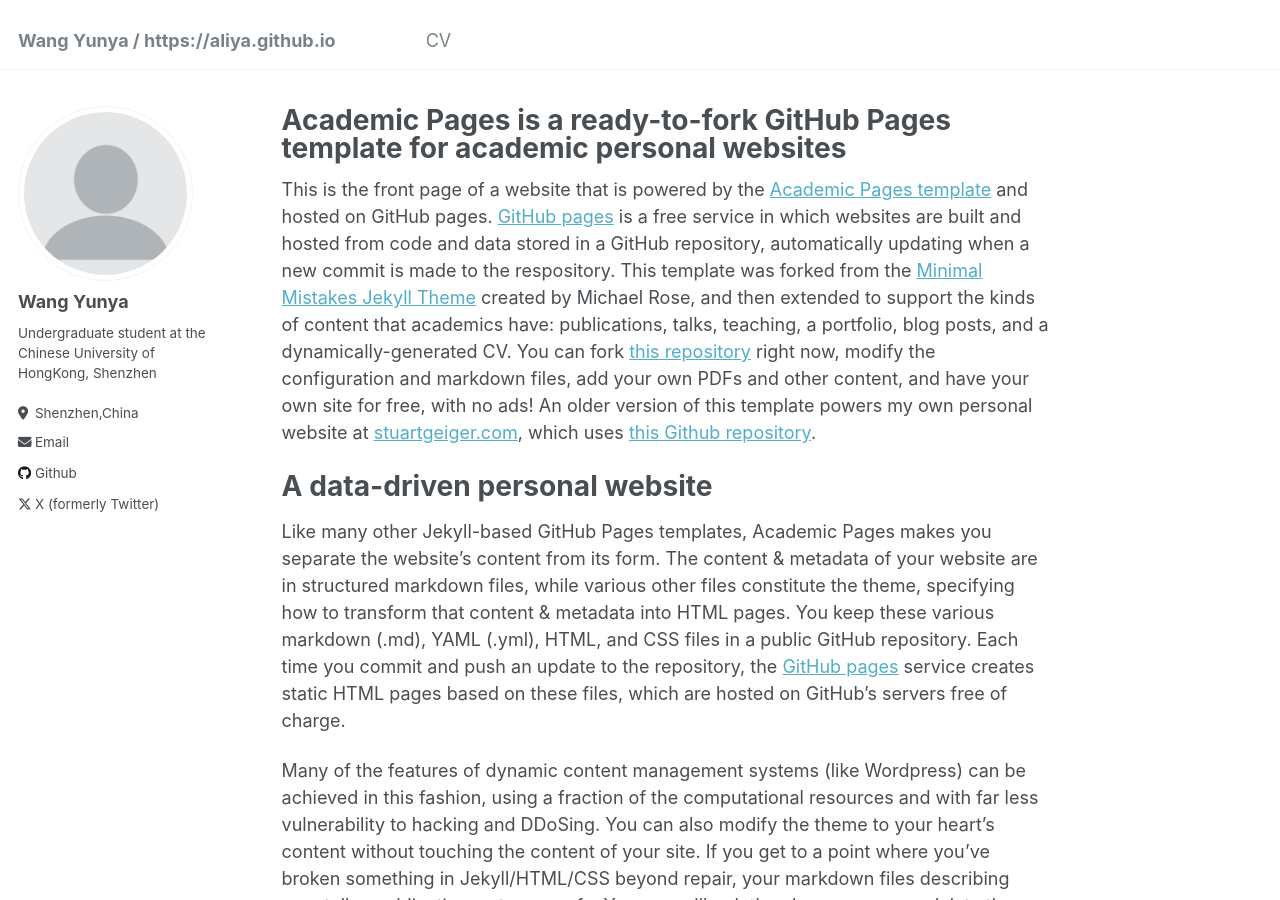
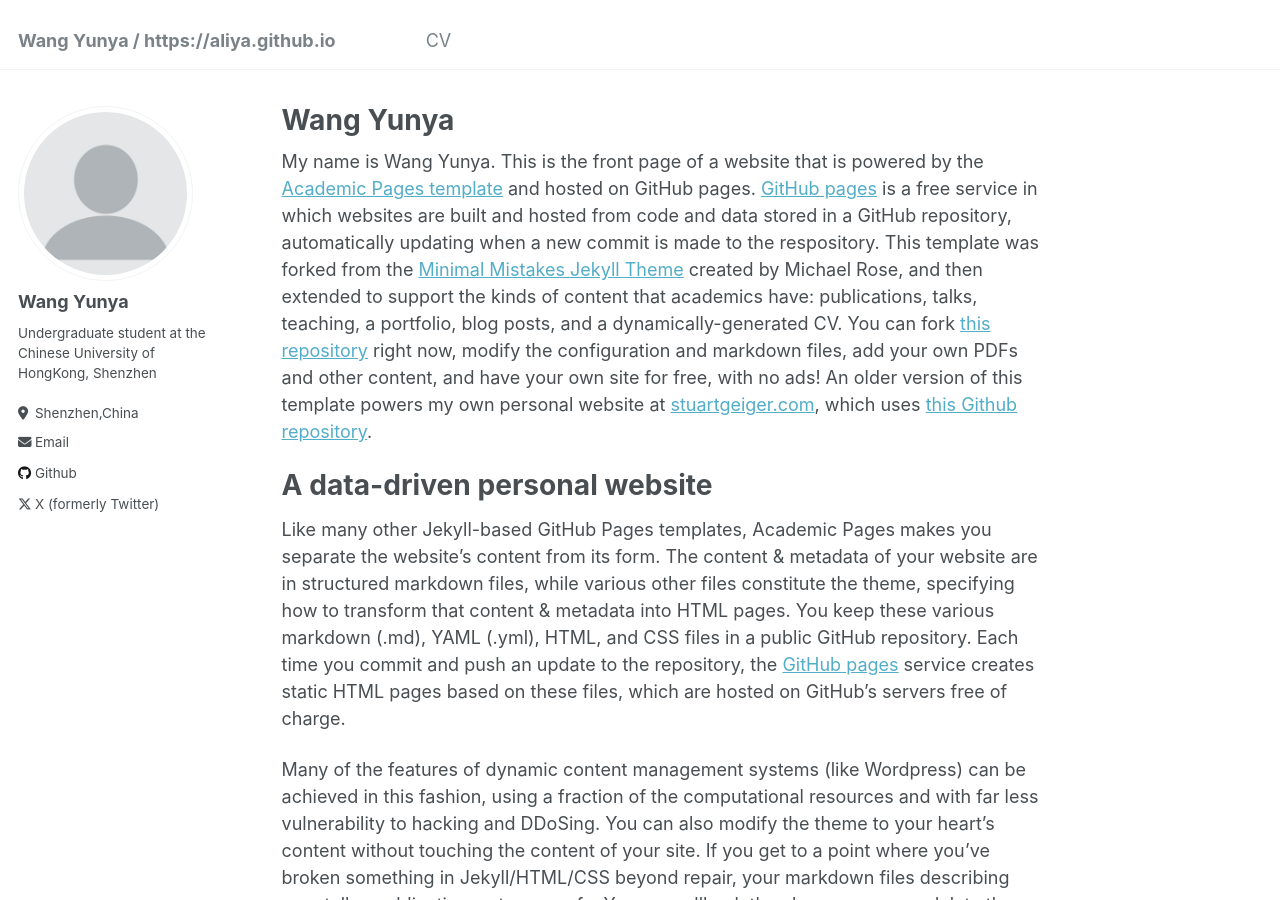
Before and after one commit to Eureka-wong/aliya111.github.io, a Jekyll site: the page built from _pages/about.md, in a window 1280 px wide and 900 px high. Built offline with Jekyll 4.4.1, drawn with Linux system fonts in a browser that asks for light colours.

Commit message:
Update about.md

```diff
--- a/_pages/about.md
+++ b/_pages/about.md
@@ -1,13 +1,13 @@
 ---
 permalink: /
-title: "Academic Pages is a ready-to-fork GitHub Pages template for academic personal websites"
+title: "Wang Yunya"
 author_profile: true
 redirect_from:
   - /about/
   - /about.html
 ---
 
-This is the front page of a website that is powered by the [Academic Pages template](https://github.com/academicpages/academicpages.github.io) and hosted on GitHub pages. [GitHub pages](https://pages.github.com) is a free service in which websites are built and hosted from code and data stored in a GitHub repository, automatically updating when a new commit is made to the respository. This template was forked from the [Minimal Mistakes Jekyll Theme](https://mmistakes.github.io/minimal-mistakes/) created by Michael Rose, and then extended to support the kinds of content that academics have: publications, talks, teaching, a portfolio, blog posts, and a dynamically-generated CV. You can fork [this repository](https://github.com/academicpages/academicpages.github.io) right now, modify the configuration and markdown files, add your own PDFs and other content, and have your own site for free, with no ads! An older version of this template powers my own personal website at [stuartgeiger.com](http://stuartgeiger.com), which uses [this Github repository](https://github.com/staeiou/staeiou.github.io).
+My name is Wang Yunya. This is the front page of a website that is powered by the [Academic Pages template](https://github.com/academicpages/academicpages.github.io) and hosted on GitHub pages. [GitHub pages](https://pages.github.com) is a free service in which websites are built and hosted from code and data stored in a GitHub repository, automatically updating when a new commit is made to the respository. This template was forked from the [Minimal Mistakes Jekyll Theme](https://mmistakes.github.io/minimal-mistakes/) created by Michael Rose, and then extended to support the kinds of content that academics have: publications, talks, teaching, a portfolio, blog posts, and a dynamically-generated CV. You can fork [this repository](https://github.com/academicpages/academicpages.github.io) right now, modify the configuration and markdown files, add your own PDFs and other content, and have your own site for free, with no ads! An older version of this template powers my own personal website at [stuartgeiger.com](http://stuartgeiger.com), which uses [this Github repository](https://github.com/staeiou/staeiou.github.io).
 
 A data-driven personal website
 ======
```
